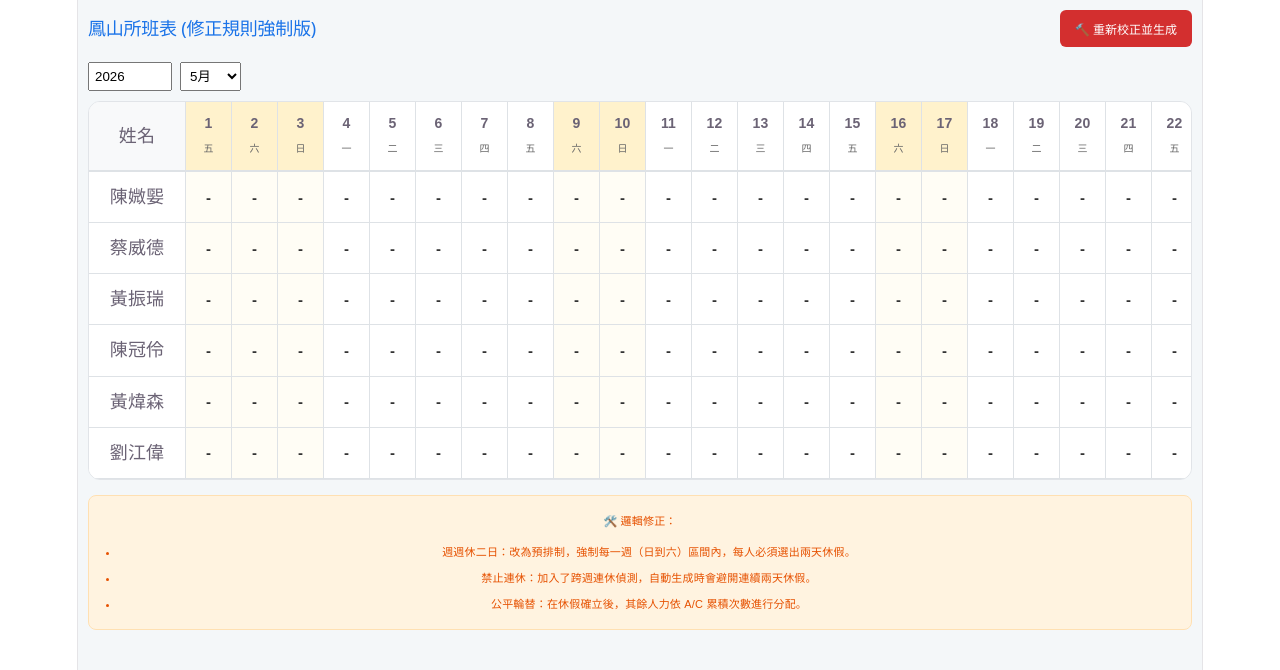
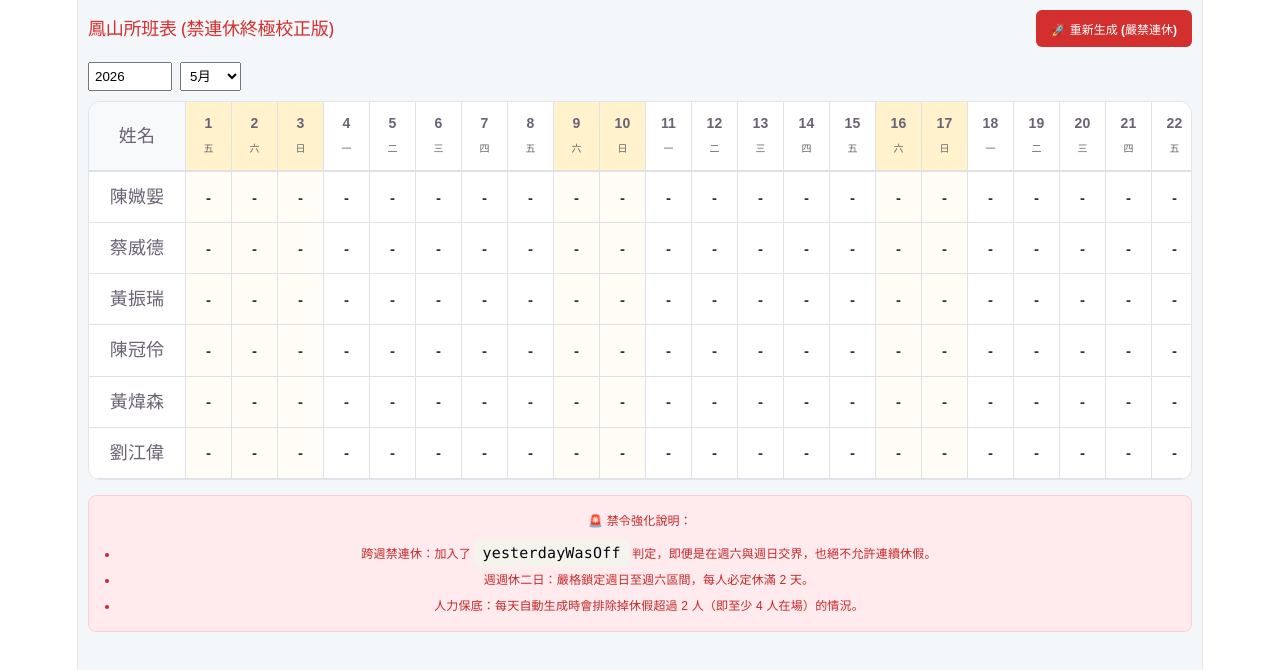
Before and after one commit to subarudms/fengshan-app, a React (Vite) app: page / in a window 1280 px wide. Shown: the top 670 px of the page. Built offline with nearby package versions, Linux system fonts and the light colour scheme.

Commit message:
Update App.jsx

```diff
--- a/src/App.jsx
+++ b/src/App.jsx
@@ -7,7 +7,7 @@ const App = () => {
   const [rosterData, setRosterData] = useState({});
 
   const employees = ["陳媺媐", "蔡威德", "黃振瑞", "陳冠伶", "黃煒森", "劉江偉"];
-  const holidays = ["2026-05-01"]; // 勞動節
+  const holidays = ["2026-05-01"];
 
   const autoGenerate = () => {
     let newData = {};
@@ -15,66 +15,64 @@ const App = () => {
 
     // 初始化統計
     let empStats = employees.reduce((acc, name) => {
-      acc[name] = { aCount: 0, cCount: 0, lastOffDay: -1 };
+      acc[name] = { aCount: 0, cCount: 0, weekOffCount: 0 };
       return acc;
     }, {});
 
-    // 1. 以「週」為單位進行排班 (週日到週六)
-    let currentDay = 1;
-    while (currentDay <= daysInMonth) {
-      // 找出本週的範圍 (從 currentDay 到本週六)
-      let weekDays = [];
-      for (let i = 0; i < 7; i++) {
-        let d = currentDay + i;
-        if (d > daysInMonth) break;
-        weekDays.push(d);
-        let date = new Date(year, month - 1, d);
-        if (date.getDay() === 6) break; // 到週六停止
+    // --- 第一階段：強制排入休假 (嚴格遵守日到六區間) ---
+    let currentWeekStart = 1;
+    // 找出第一週的開始 (5/1 是週五，5/3 才是第一個週日)
+    // 為了計算精確，我們先跑一次迴圈標註每週的範圍
+
+    for (let d = 1; d <= daysInMonth; d++) {
+      const date = new Date(year, month - 1, d);
+      if (date.getDay() === 0) { // 每逢週日，重置該週休假計數
+        employees.forEach(n => empStats[n].weekOffCount = 0);
       }
 
-      // --- 本週核心排休邏輯 ---
-      employees.forEach(name => {
-        // 每人每週必須休 2 天 (若該週天數不足5天則依比例，但5月核心週必休2天)
-        let neededOff = weekDays.length >= 5 ? 2 : 1;
-        let offSelected = [];
+      // 隨機打亂人員順序，公平挑選誰今天可以休
+      let candidates = [...employees].sort(() => Math.random() - 0.5);
+      let dailyOffCount = 0;
 
-        // 隨機挑選本週兩天休假，但不能連休
-        let possibleDays = [...weekDays].sort(() => Math.random() - 0.5);
+      for (let name of candidates) {
+        if (dailyOffCount >= 2) break; // 每天最多休2人 (確保4人上班)
 
-        for (let d of possibleDays) {
-          if (offSelected.length >= neededOff) break;
+        // --- 核心禁令檢查 ---
+        const yesterdayWasOff = newData[`${name}-${d-1}`] === "休";
+        const isLastDayOfWeek = new Date(year, month - 1, d).getDay() === 6;
+        const weekOffLeft = 2 - empStats[name].weekOffCount; // 本週還剩幾個休假扣打
+        const daysLeftInWeek = 6 - new Date(year, month - 1, d).getDay(); // 本週還剩幾天
 
-          // 檢查禁止連休：不跟上週六連，也不跟本週已選的連
-          if (empStats[name].lastOffDay !== d - 1 && !offSelected.includes(d - 1) && !offSelected.includes(d + 1)) {
+        let shouldOff = false;
+
+        // 1. 如果這週剩餘天數剛好等於剩餘休假扣打，則今天「必須」休
+        if (weekOffLeft > 0 && weekOffLeft > daysLeftInWeek) {
+            shouldOff = true;
+        }
+        // 2. 隨機排休，但必須避開昨天已休的情況
+        else if (weekOffLeft > 0 && !yesterdayWasOff && Math.random() > 0.6) {
+            shouldOff = true;
+        }
+
+        // 雙重保證：絕對禁止連休 (哪怕是跨週)
+        if (shouldOff && !yesterdayWasOff) {
           newData[`${name}-${d}`] = "休";
-            offSelected.push(d);
-            empStats[name].lastOffDay = d;
+          empStats[name].weekOffCount++;
+          dailyOffCount++;
+        }
       }
     }
 
-        // 如果因為連休限制沒排滿，強制塞入 (打破禁令以保證休假天數)
-        if (offSelected.length < neededOff) {
-          for (let d of weekDays) {
-            if (offSelected.length >= neededOff) break;
-            if (!offSelected.includes(d)) {
-              newData[`${name}-${d}`] = "休";
-              offSelected.push(d);
-              empStats[name].lastOffDay = d;
-            }
-          }
-        }
-      });
-
-      // --- 本週 A/C 班填補 ---
-      weekDays.forEach(d => {
+    // --- 第二階段：填補 A/C 班 (確保公平) ---
+    for (let d = 1; d <= daysInMonth; d++) {
       let workingStaff = employees.filter(name => newData[`${name}-${d}`] !== "休");
 
-        // 排序讓 A 上得少的人優先排 A
+      // 依 A 班累積次數排序
       workingStaff.sort((a, b) => empStats[a].aCount - empStats[b].aCount);
 
-        let aCount = Math.ceil(workingStaff.length / 2);
+      let aCountNeeded = Math.ceil(workingStaff.length / 2);
       workingStaff.forEach((name, idx) => {
-          if (idx < aCount) {
+        if (idx < aCountNeeded) {
           newData[`${name}-${d}`] = "A";
           empStats[name].aCount++;
         } else {
@@ -82,9 +80,6 @@ const App = () => {
           empStats[name].cCount++;
         }
       });
-      });
-
-      currentDay += weekDays.length;
     }
 
     setRosterData(newData);
@@ -111,8 +106,8 @@ const App = () => {
   return (
     <div style={{ padding: '10px', fontFamily: 'sans-serif', backgroundColor: '#f4f7f9', minHeight: '100vh' }}>
       <div style={{ display: 'flex', justifyContent: 'space-between', alignItems: 'center', marginBottom: '15px' }}>
-        <h2 style={{ fontSize: '1rem', color: '#1a73e8', margin: 0 }}>鳳山所班表 (修正規則強制版)</h2>
-        <button onClick={autoGenerate} style={{ padding: '10px 15px', backgroundColor: '#d32f2f', color: 'white', border: 'none', borderRadius: '6px', fontSize: '12px', fontWeight: 'bold' }}>🔨 重新校正並生成</button>
+        <h2 style={{ fontSize: '1rem', color: '#d32f2f', margin: 0 }}>鳳山所班表 (禁連休終極校正版)</h2>
+        <button onClick={autoGenerate} style={{ padding: '10px 15px', backgroundColor: '#d32f2f', color: 'white', border: 'none', borderRadius: '6px', fontSize: '12px', fontWeight: 'bold' }}>🚀 重新生成 (嚴禁連休)</button>
       </div>
 
       <div style={{ marginBottom: '10px', display: 'flex', gap: '8px' }}>
@@ -148,7 +143,7 @@ const App = () => {
                         setRosterData(newData);
                         localStorage.setItem(`roster-${year}-${month}`, JSON.stringify(newData));
                       }}
-                      style={{ width: '100%', height: '45px', border: 'none', background: 'transparent', textAlign: 'center', fontSize: '15px', fontWeight: '600', color: rosterData[`${emp}-${d.day}`] === '休' ? '#e67e22' : '#333', appearance: 'none' }}
+                      style={{ width: '100%', height: '45px', border: 'none', background: 'transparent', textAlign: 'center', fontSize: '15px', fontWeight: '600', color: rosterData[`${emp}-${d.day}`] === '休' ? '#d97706' : '#333', appearance: 'none' }}
                     >
                       {["-", "A", "C", "休"].map(opt => <option key={opt} value={opt}>{opt}</option>)}
                     </select>
@@ -160,12 +155,12 @@ const App = () => {
         </table>
       </div>
 
-      <div style={{ marginTop: '15px', padding: '12px', backgroundColor: '#fff3e0', borderRadius: '8px', fontSize: '11px', color: '#e65100', border: '1px solid #ffe0b2' }}>
-        <strong>🛠️ 邏輯修正：</strong>
+      <div style={{ marginTop: '15px', padding: '12px', backgroundColor: '#ffebee', borderRadius: '8px', fontSize: '12px', color: '#c62828', border: '1px solid #ffcdd2' }}>
+        <strong>🚨 禁令強化說明：</strong>
         <ul style={{ margin: '5px 0 0 18px', padding: 0 }}>
-          <li><strong>週週休二日：</strong>改為預排制，強制每一週（日到六）區間內，每人必須選出兩天休假。</li>
-          <li><strong>禁止連休：</strong>加入了跨週連休偵測，自動生成時會避開連續兩天休假。</li>
-          <li><strong>公平輪替：</strong>在休假確立後，其餘人力依 A/C 累積次數進行分配。</li>
+          <li><strong>跨週禁連休：</strong>加入了 <code>yesterdayWasOff</code> 判定，即便是在週六與週日交界，也絕不允許連續休假。</li>
+          <li><strong>週週休二日：</strong>嚴格鎖定週日至週六區間，每人必定休滿 2 天。</li>
+          <li><strong>人力保底：</strong>每天自動生成時會排除掉休假超過 2 人（即至少 4 人在場）的情況。</li>
         </ul>
       </div>
     </div>
```
Lines whose indentation alone changed are shown as unchanged.
